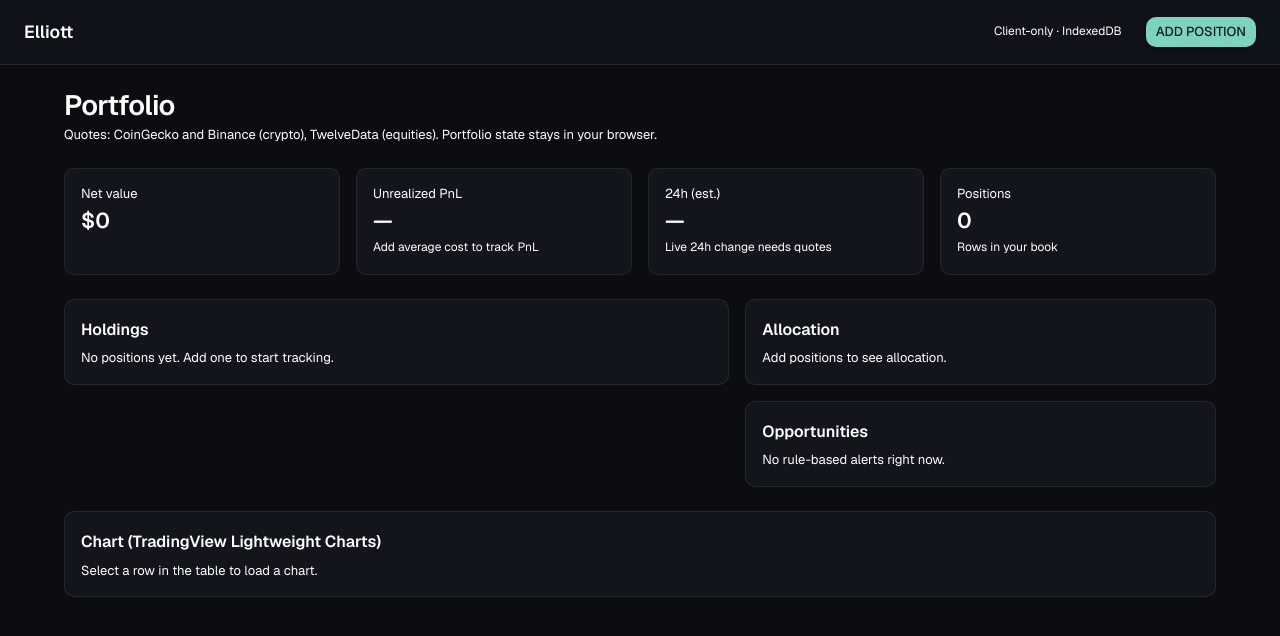
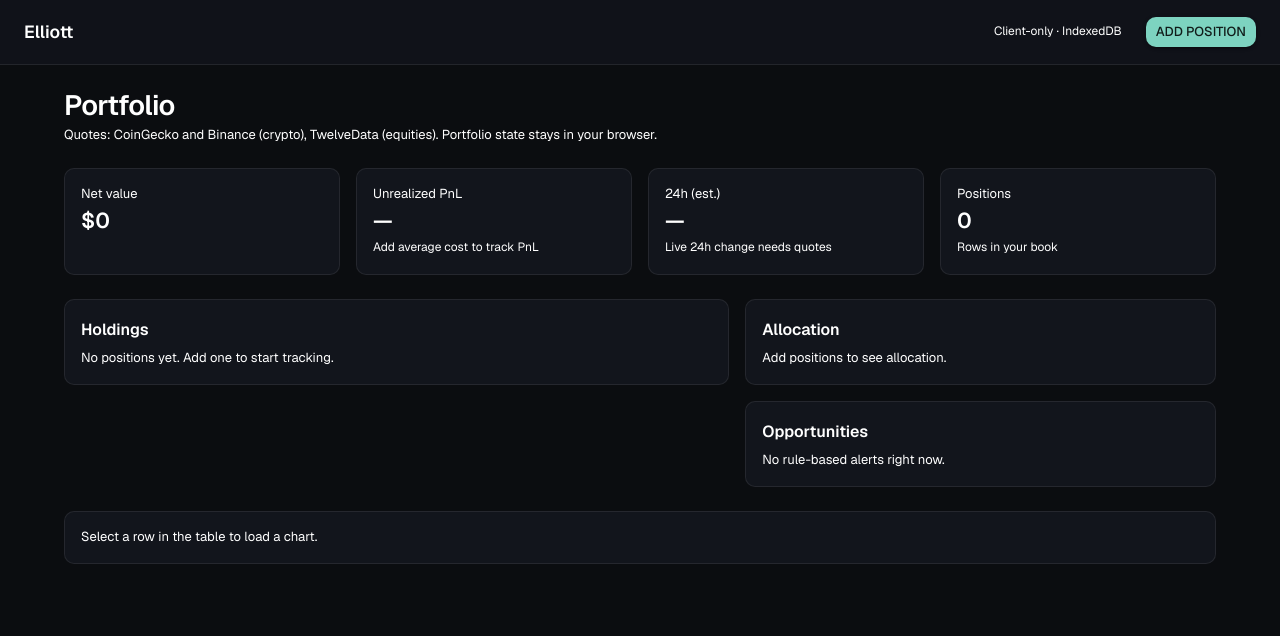
Before and after one commit to maggiben/elliott, a Next.js app: page / in a window 1280 px wide. Shown: the top 636 px of the page. Built offline with nearby package versions, Linux system fonts and the light colour scheme; what @mui/material-nextjs would draw is missing.

Commit message:
chore: cleanup

```diff
--- a/src/components/dashboard/dashboard.tsx
+++ b/src/components/dashboard/dashboard.tsx
@@ -156,9 +156,6 @@ export function Dashboard() {
         </Grid>
 
         <Paper variant="outlined" sx={{ p: 2 }}>
-          <Typography variant="subtitle1" sx={{ fontWeight: 600 }} gutterBottom>
-            Chart (TradingView Lightweight Charts)
-          </Typography>
           <PriceChart />
         </Paper>
       </Stack>
```
Also changed, not shown: 1 other file (tests, documents, lock files or other folders).
